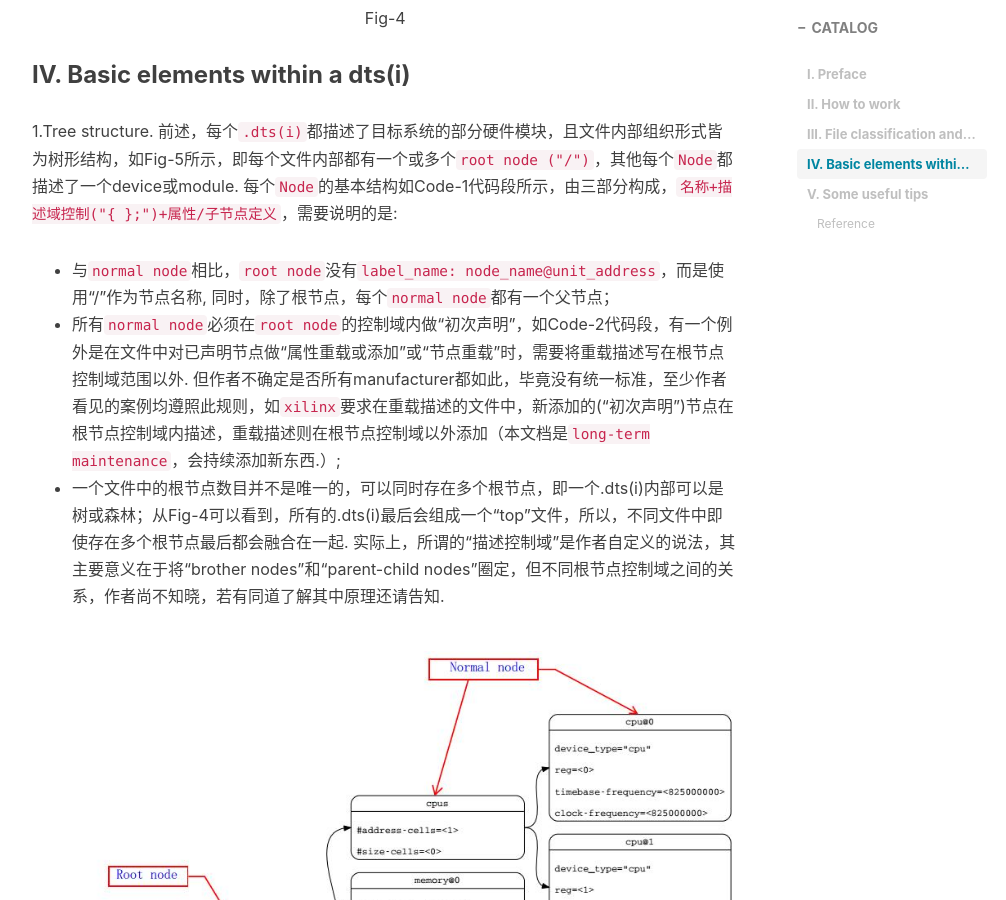
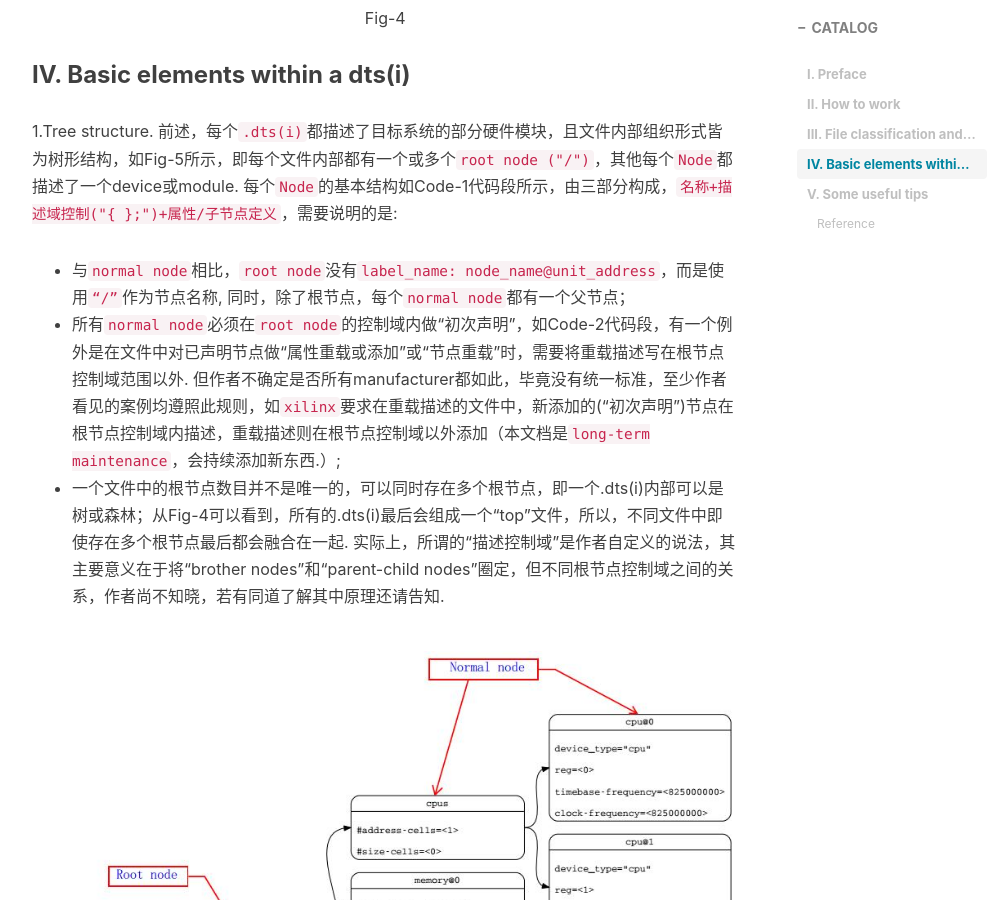
Before and after one commit to VVViy/VVViy.github.io, a Jekyll site: the page built from _posts/2018-10-02-Device-Tree-Survey-and-Summary.md, in a window 1280 px wide and 900 px high, scrolled down 4526 px. Shown: the whole window, without its empty margins (233-1239 px from the left). Built offline with Jekyll 4.4.1, drawn with Linux system fonts in a browser that asks for light colours; nearby versions of some CDN libraries; comment, search, counter and statistics services are not loaded; some of the changed text lies outside the part shown.

```diff
--- a/_posts/2018-10-02-Device-Tree-Survey-and-Summary.md
+++ b/_posts/2018-10-02-Device-Tree-Survey-and-Summary.md
@@ -62,7 +62,7 @@ Fig-4
 ### IV. Basic elements within a dts(i)
 1.Tree structure.  前述，每个`.dts(i)`都描述了目标系统的部分硬件模块，且文件内部组织形式皆为树形结构，如Fig-5所示，即每个文件内部都有一个或多个`root node ("/")`，其他每个`Node`都描述了一个device或module.  每个`Node`的基本结构如Code-1代码段所示，由三部分构成，`名称+描述域控制("{ };")+属性/子节点定义`，需要说明的是:
 
-* 与`normal node`相比，`root node`没有`label_name: node_name@unit_address`，而是使用“/”作为节点名称, 同时，除了根节点，每个`normal node`都有一个父节点；
+* 与`normal node`相比，`root node`没有`label_name: node_name@unit_address`，而是使用`“/”`作为节点名称, 同时，除了根节点，每个`normal node`都有一个父节点；
 * 所有`normal node`必须在`root node`的控制域内做“初次声明”，如Code-2代码段，有一个例外是在文件中对已声明节点做“属性重载或添加”或“节点重载”时，需要将重载描述写在根节点控制域范围以外. 但作者不确定是否所有manufacturer都如此，毕竟没有统一标准，至少作者看见的案例均遵照此规则，如`xilinx`要求在重载描述的文件中，新添加的("初次声明")节点在根节点控制域内描述，重载描述则在根节点控制域以外添加（本文档是`long-term maintenance`，会持续添加新东西.）;
 * 一个文件中的根节点数目并不是唯一的，可以同时存在多个根节点，即一个.dts(i)内部可以是树或森林；从Fig-4可以看到，所有的.dts(i)最后会组成一个“top”文件，所以，不同文件中即使存在多个根节点最后都会融合在一起.  实际上，所谓的“描述控制域”是作者自定义的说法，其主要意义在于将“brother nodes”和“parent-child nodes”圈定，但不同根节点控制域之间的关系，作者尚不知晓，若有同道了解其中原理还请告知.
 
```
Also changed, not shown: other parts of _posts/2018-10-02-Device-Tree-Survey-and-Summary.md (+1 -1 lines).
